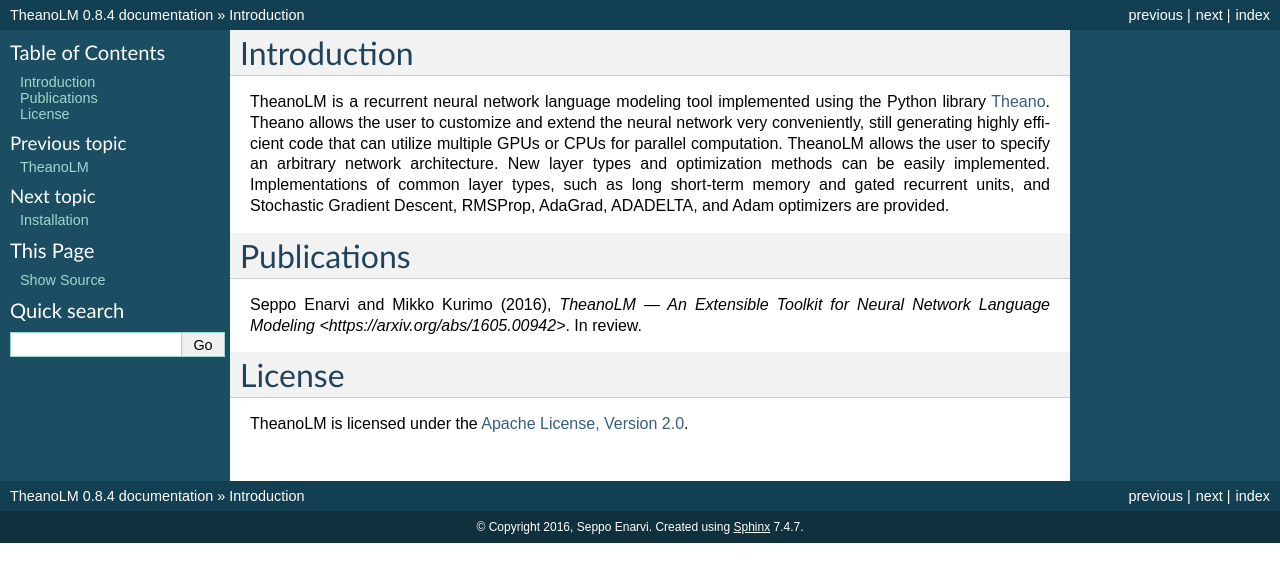
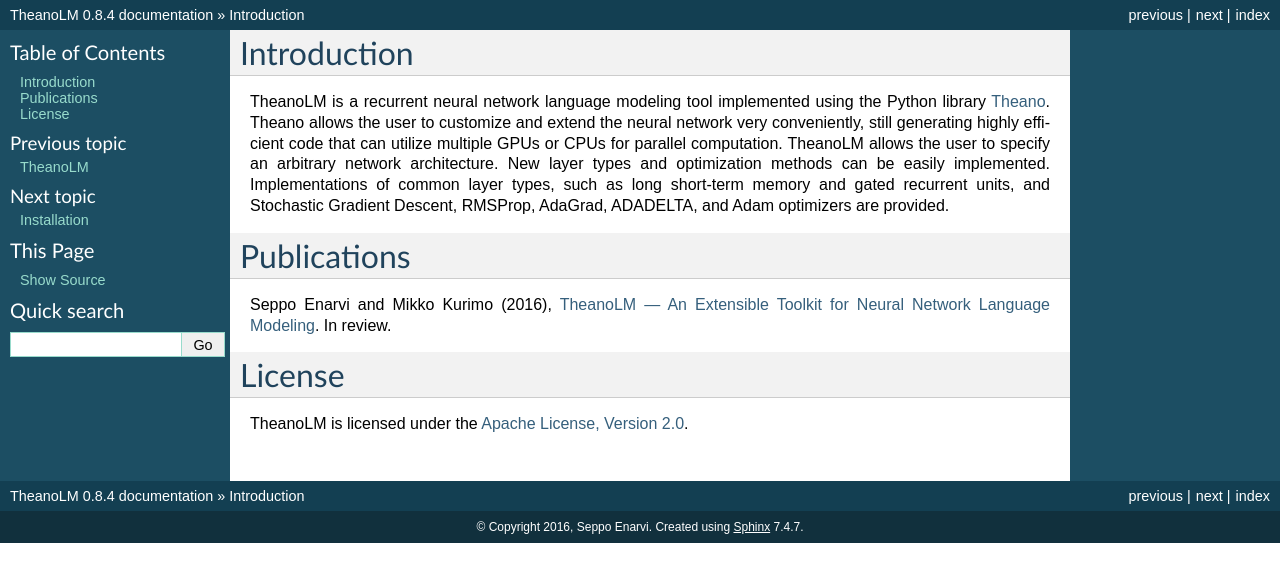
Before and after one commit to senarvi/theanolm, a Sphinx documentation site: the page built from docs/about.rst, in a window 1280 px wide. Shown: the top 582 px of the page. Built offline with Sphinx 7.4.7, drawn with Linux system fonts in a browser that asks for light colours; pages that are not in the unit, such as notebooks, are missing from menus.

Commit message:
Fixed hyperlink.

```diff
--- a/docs/about.rst
+++ b/docs/about.rst
@@ -15,10 +15,11 @@
 ============
 
 Seppo Enarvi and Mikko Kurimo (2016), `TheanoLM — An Extensible Toolkit for
-Neural Network Language Modeling <https://arxiv.org/abs/1605.00942>`. In review.
+Neural Network Language Modeling <https://arxiv.org/abs/1605.00942>`_. In
+review.
 
 License
 =======
 
 TheanoLM is licensed under the `Apache License, Version 2.0
-<https://github.com/senarvi/theanolm/blob/master/LICENSE.txt>`__.
+<https://github.com/senarvi/theanolm/blob/master/LICENSE.txt>`_.
```
